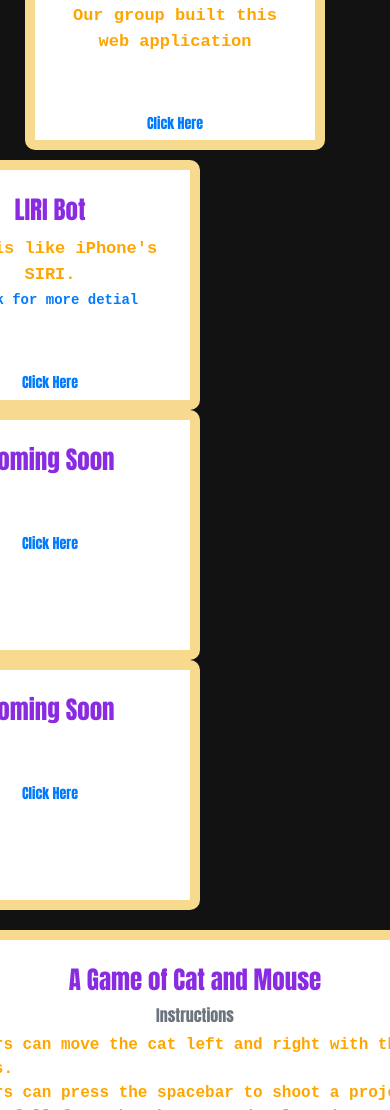
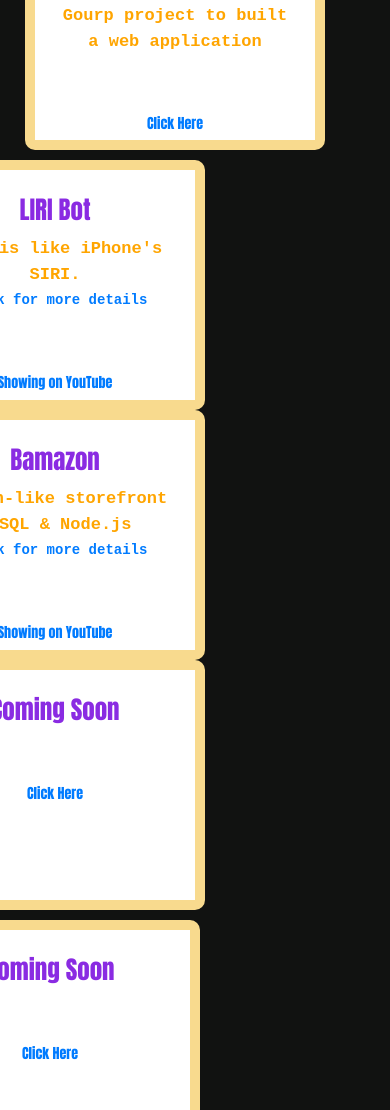
Before and after one commit to vlaw1217/Updated-Portfolio, a plain HTML site: page html/myPortfolio.html in a window 390 px wide. Shown: the part 2094-3204 px from the top of the page. Drawn offline with nearby package versions, Linux system fonts and the light colour scheme.

Commit message:
add bamazon assignment on my portfolio

```diff
--- a/html/myPortfolio.html
+++ b/html/myPortfolio.html
@@ -112,10 +112,11 @@
                                 <h6 class="card-subtitle mb-2 text-muted">Things2do</h6>
                                 <p class="card-text">
 
-                                Our group built this web application
+                                    Gourp project to built a web application
 
                                 </p>
-                                <a href="file:///Users/vickylaw/Desktop/Assignments/Project1/myProject1/bootcampProject1/index.html" class="card-link">Click Here</a>
+                                <a href="file:///Users/vickylaw/Desktop/Assignments/Project1/myProject1/bootcampProject1/index.html"
+                                    class="card-link">Click Here</a>
 
                             </div>
                         </div>
@@ -130,10 +131,62 @@
                                     <h6 class="card-subtitle mb-2 text-muted"></h6>
                                     <p class="card-text">
                                         LIRI is like iPhone's SIRI.<br>
-                                        <a href="https://vlaw1217.github.io/LIRI-node-app/" class="card-link">Click for more detial
+                                        <a href="https://vlaw1217.github.io/LIRI-node-app/" class="card-link">Click for
+                                            more details
                                         </a>
                                     </p>
-                                    <a href="https://youtu.be/VQ8qZKWKajY" class="card-link">Click
+                                    <a href="https://youtu.be/VQ8qZKWKajY" class="card-link">Showing on YouTube
+                                        </a>
+
+                                </div>
+                            </div>
+                        </div>
+
+                        <div class="col-md-4">
+                            <div class="card" style="width: 300px; height:250px;">
+                                <div class="card-body">
+                                    <h5 class="card-title">Bamazon</h5>
+                                    <h6 class="card-subtitle mb-2 text-muted"></h6>
+                                    <p class="card-text">
+                                        Amazon-like storefront <br>MySQL & Node.js<br>
+                                        <a href="https://vlaw1217.github.io/bamazon/" class="card-link">Click
+                                            for more details
+                                        </a>
+                                    </p>
+                                    <a href="https://youtu.be/VXocaT54Wx4" class="card-link">Showing on YouTube</a>
+
+                                </div>
+                            </div>
+                        </div>
+
+                        <div class="col-md-4">
+                            <div class="card" style="width: 300px; height:250px;">
+                                <div class="card-body">
+                                    <h5 class="card-title">Coming Soon</h5>
+                                    <h6 class="card-subtitle mb-2 text-muted"></h6>
+                                    <p class="card-text">
+
+
+                                    </p>
+                                    <a href="#" class="card-link">Click
+                                        Here</a>
+
+                                </div>
+                            </div>
+                        </div>
+
+                        <!-- Row 4 Card-->
+                        <div class="row justify-content-center">
+                            <div class="col-md-4">
+                                <div class="card" style="width: 300px; height:250px;">
+                                    <div class="card-body">
+                                        <h5 class="card-title">Coming Soon</h5>
+                                        <h6 class="card-subtitle mb-2 text-muted"></h6>
+                                        <p class="card-text">
+
+
+                                        </p>
+                                        <a href="#" class="card-link">Click
                                             Here</a>
 
                                     </div>
@@ -184,7 +237,8 @@
                                                 <li>Users can press the spacebar to shoot a projectile.</li>
                                                 <li>Mice fall from the sky at random locations.</li>
                                                 <li>If a mouse reaches the bottom, the player loses a life.</li>
-                                            <li>If the player shoots a mouse, the mouse is deleted, and <br>the player
+                                                <li>If the player shoots a mouse, the mouse is deleted, and <br>the
+                                                    player
                                                     gets a
                                                     point.
                                                     Once a player reaches 0 life, they lose.</li>
@@ -194,8 +248,9 @@
                                 </div>
 
                                 <div class="col-md-6">
-                                <iframe src="https://scratch.mit.edu/projects/309496326/embed" allowtransparency="true"
-                                    width="485" height="402" frameborder="0" scrolling="no" allowfullscreen></iframe>
+                                    <iframe src="https://scratch.mit.edu/projects/309496326/embed"
+                                        allowtransparency="true" width="485" height="402" frameborder="0" scrolling="no"
+                                        allowfullscreen></iframe>
                                 </div>
                             </div>
 
@@ -205,8 +260,8 @@
                                 <div class="row">
                                     <div class="col-md-2 text-center">
                                         <div id="nav">
-                                    <a target="_blank" href="../index.html"><img src="../img/home2.jpg" width="85px"
-                                            height="85px" alt="Home">
+                                            <a target="_blank" href="../index.html"><img src="../img/home2.jpg"
+                                                    width="85px" height="85px" alt="Home">
                                             </a>
                                         </div>
                                         <div class="text">Home</div>
@@ -216,8 +271,8 @@
                                     <!--About Me-->
                                     <div class="col-md-2 text-center">
                                         <div id="nav">
-                                    <a target="_blank" href="aboutme.html"><img src="../img/aboutMe2.jpg" aboutme.jpg"
-                                            width="85px" height="85px" alt="About Me">
+                                            <a target="_blank" href="aboutme.html"><img src="../img/aboutMe2.jpg"
+                                                    aboutme.jpg" width="85px" height="85px" alt="About Me">
                                             </a>
                                         </div>
                                         <div class="text">About Me</div>
@@ -239,7 +294,8 @@
                                     <div class="col-md-2 text-center">
                                         <div id="nav">
                                             <a target="_blank" href="html/myPortfolio.html">
-                                        <img src="../img/portfolio2.jpg" width="85px" height="85px" alt="portfolio">
+                                                <img src="../img/portfolio2.jpg" width="85px" height="85px"
+                                                    alt="portfolio">
                                             </a>
                                         </div>
                                         <div class="text">Portfolio</div>
```
Also changed, not shown: 1 other file. Lines whose indentation alone changed are shown as unchanged.
